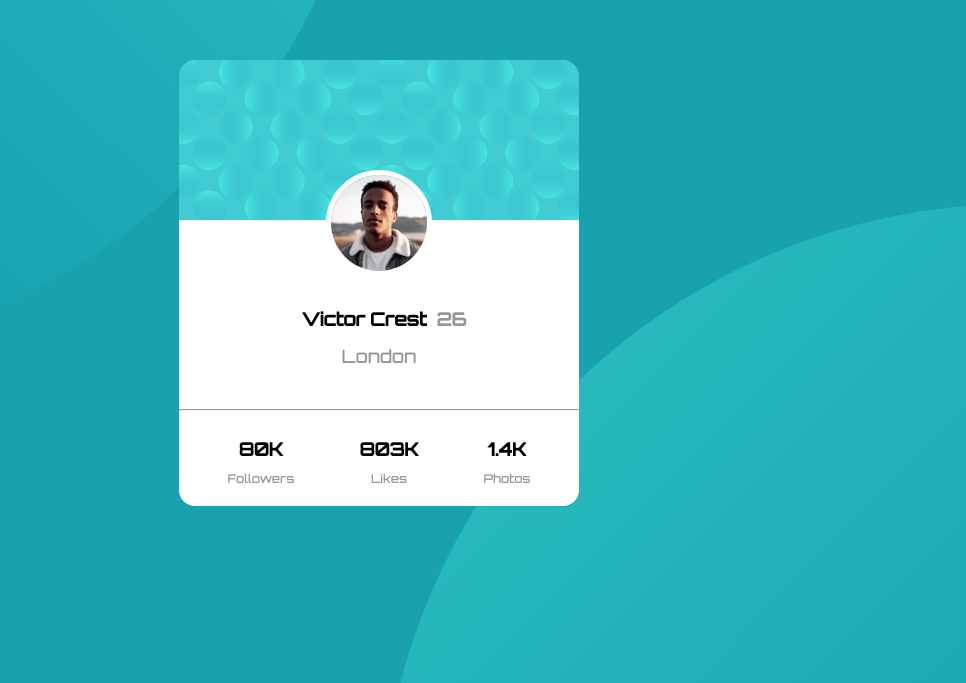
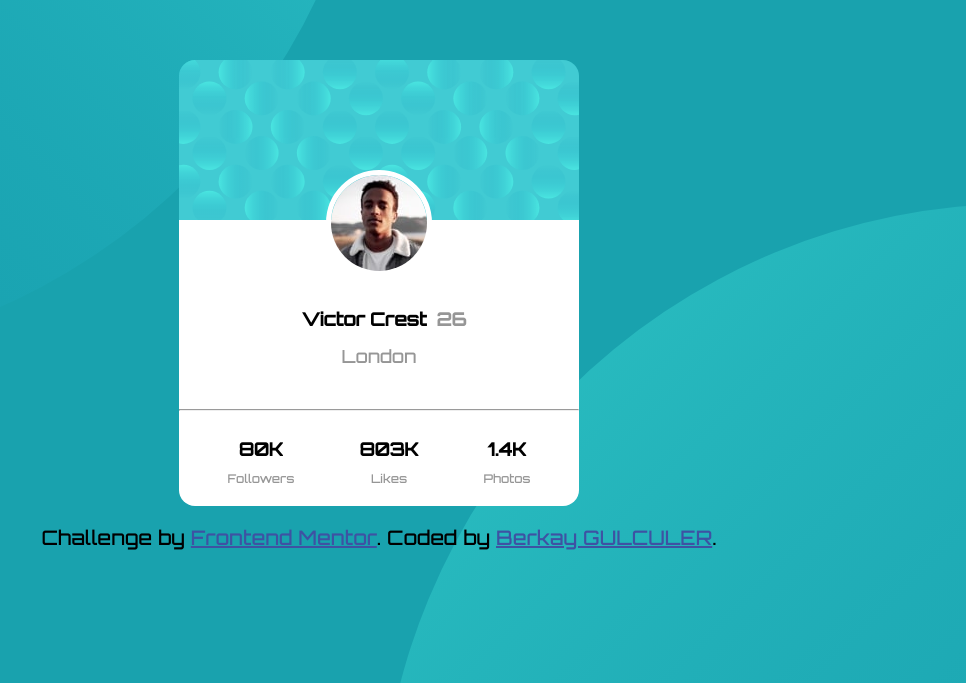
Before and after one commit to berksideDEV/profile-card-component-main, a plain HTML site: page index.html in a window 1280 px wide. Shown: the part 117-800 px from the top of the page, without its empty margins (261-1227 px from the left). Drawn offline with Linux system fonts and the light colour scheme.

Commit message:
Attribution part added.

```diff
--- a/index.html
+++ b/index.html
@@ -13,7 +13,7 @@
 
   <!-- Feel free to remove these styles or customise in your own stylesheet 👍 -->
   <style>
-    .attribution { font-size: 11px; text-align: center; }
+    .attribution { font-size: 20px; text-align: center; position: absolute; top:80%; }
     .attribution a { color: hsl(228, 45%, 44%); }
   </style>
 </head>
@@ -37,7 +37,12 @@
       </div>
     </div>
     </section>
+    <div class="attribution">
+      Challenge by <a href="https://www.frontendmentor.io?ref=challenge" target="_blank">Frontend Mentor</a>.
+      Coded by <a href="https://github.com/berksideDEV">Berkay GULCULER</a>.
+      </div>
   </main>
+
 
 
 
@@ -55,12 +60,9 @@
   1.4K
   Photos
   -->
-  <!--
-    <div class="attribution">
-    Challenge by <a href="https://www.frontendmentor.io?ref=challenge" target="_blank">Frontend Mentor</a>.
-    Coded by <a href="#">Your Name Here</a>.
-  </div>
-  -->
+
+
+
 
 </body>
 </html>
```
